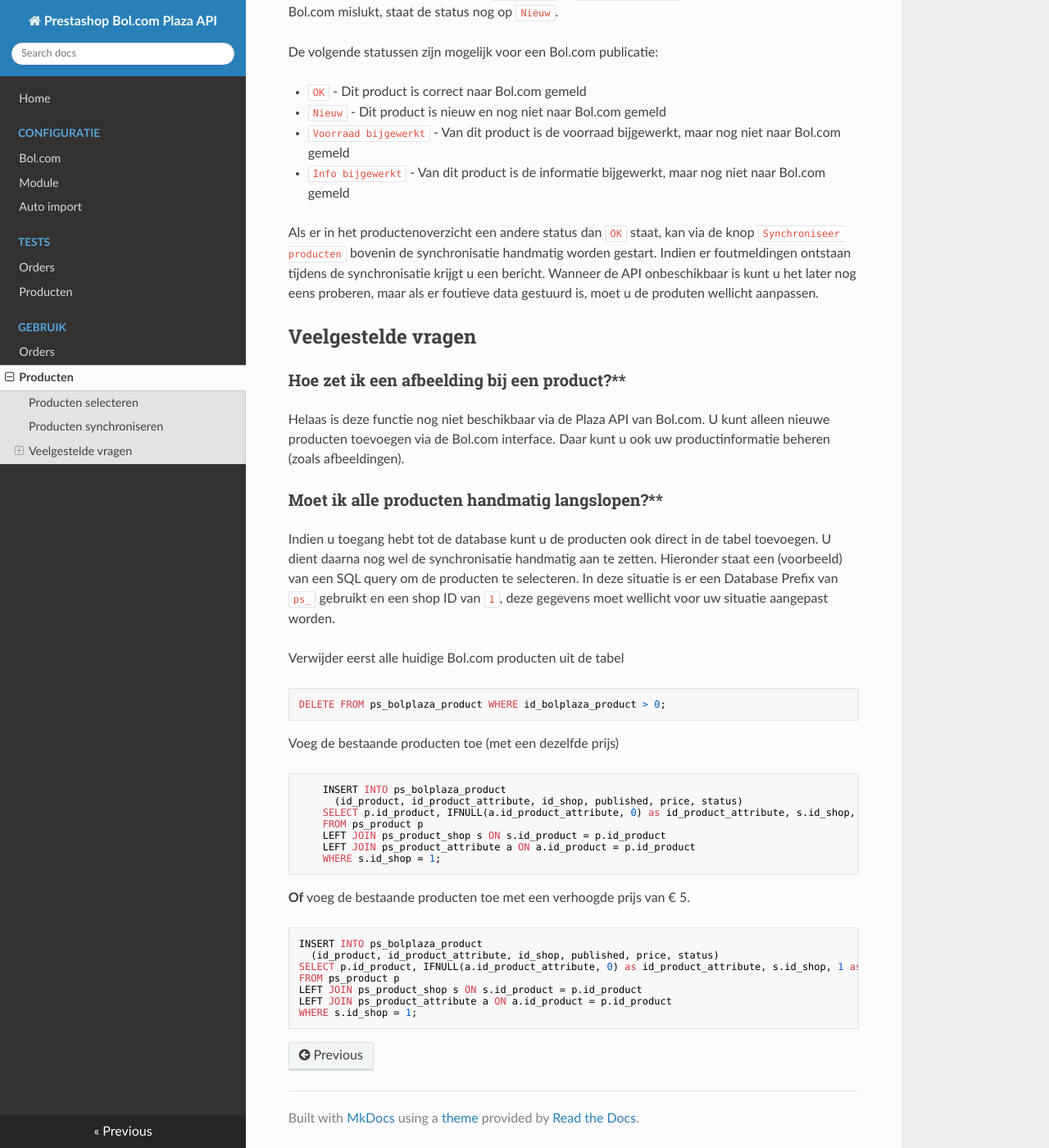
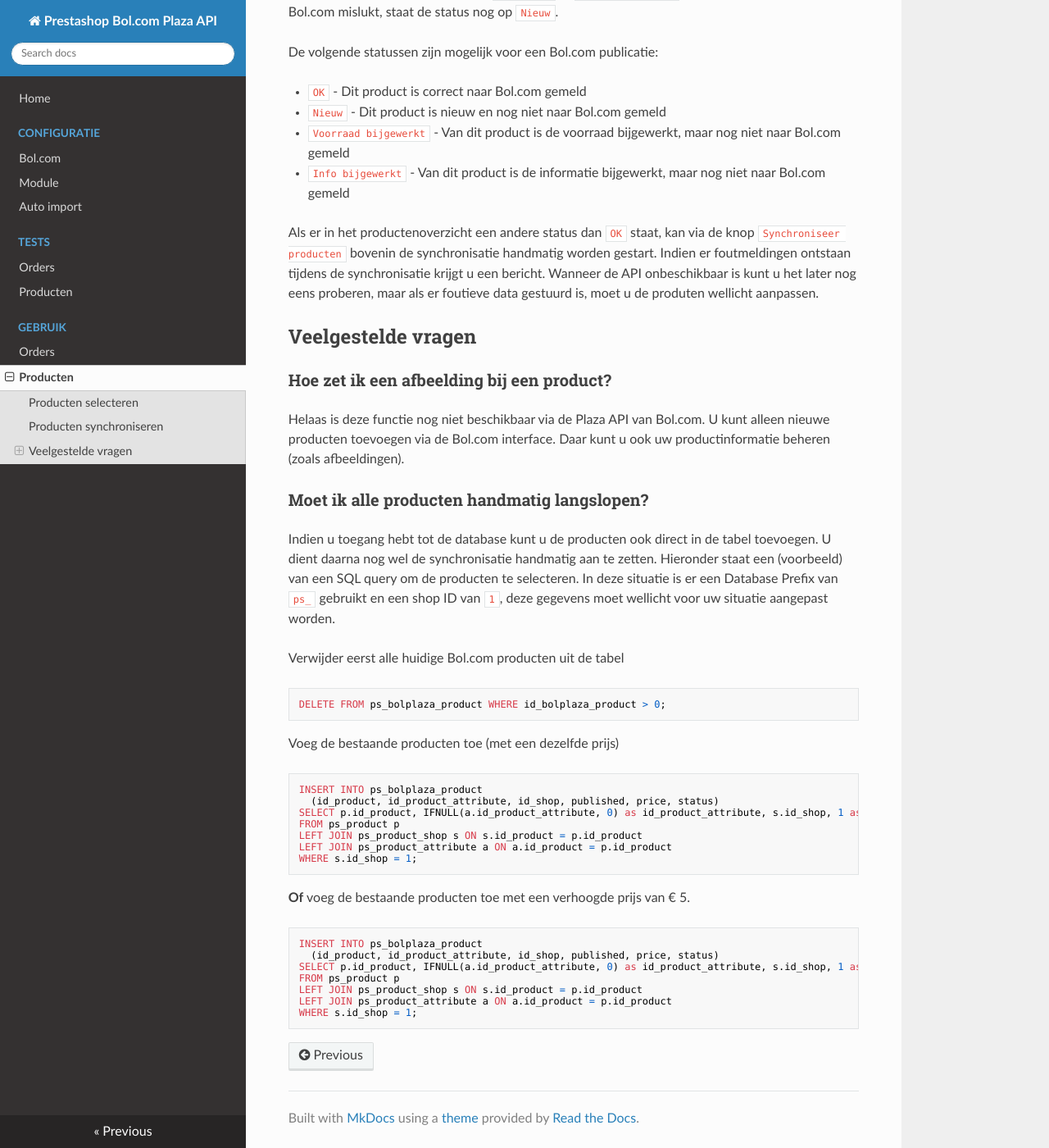
Before and after one commit to werkaandewebshop/prestashop-bolplaza-docs, an MkDocs documentation site: the page built from docs/gebruik/producten.md, in a window 1280 px wide and 1400 px high, scrolled down 1623 px. Shown: the whole window at 82% size. Built offline with MkDocs 1.6.1, drawn with Linux system fonts in a browser that asks for light colours; nearby versions of some CDN libraries; old or Windows-style settings are respelled for this version of MkDocs.

Commit message:
updated scripts

````diff
--- a/docs/gebruik/producten.md
+++ b/docs/gebruik/producten.md
@@ -24,11 +24,11 @@ Als er in het productenoverzicht een andere status dan `OK` staat, kan via de kn
 
 ## Veelgestelde vragen
 
-### Hoe zet ik een afbeelding bij een product?**
+### Hoe zet ik een afbeelding bij een product?
 
 Helaas is deze functie nog niet beschikbaar via de Plaza API van Bol.com. U kunt alleen nieuwe producten toevoegen via de Bol.com interface. Daar kunt u ook uw productinformatie beheren (zoals afbeeldingen).
 
-### Moet ik alle producten handmatig langslopen?**
+### Moet ik alle producten handmatig langslopen?
 
 Indien u toegang hebt tot de database kunt u de producten ook direct in de tabel toevoegen. U dient daarna nog wel de synchronisatie handmatig aan te zetten. Hieronder staat een (voorbeeld) van een SQL query om de producten te selecteren. In deze situatie is er een Database Prefix van `ps_` gebruikt en een shop ID van `1`, deze gegevens moet wellicht voor uw situatie aangepast worden.
 
@@ -38,21 +38,24 @@ Verwijder eerst alle huidige Bol.com producten uit de tabel
 
 Voeg de bestaande producten toe (met een dezelfde prijs)
 
-        INSERT INTO ps_bolplaza_product
-          (id_product, id_product_attribute, id_shop, published, price, status)
-        SELECT p.id_product, IFNULL(a.id_product_attribute, 0) as id_product_attribute, s.id_shop, 1 as published, 0 as price, 1 as status
-        FROM ps_product p
-        LEFT JOIN ps_product_shop s ON s.id_product = p.id_product
-        LEFT JOIN ps_product_attribute a ON a.id_product = p.id_product
-        WHERE s.id_shop = 1;
-
+```sql
+INSERT INTO ps_bolplaza_product
+  (id_product, id_product_attribute, id_shop, published, price, status)
+SELECT p.id_product, IFNULL(a.id_product_attribute, 0) as id_product_attribute, s.id_shop, 1 as published, 0 as price, 1 as status
+FROM ps_product p
+LEFT JOIN ps_product_shop s ON s.id_product = p.id_product
+LEFT JOIN ps_product_attribute a ON a.id_product = p.id_product
+WHERE s.id_shop = 1;
+```
 
 **Of** voeg de bestaande producten toe met een verhoogde prijs van € 5.
 
-    INSERT INTO ps_bolplaza_product
-      (id_product, id_product_attribute, id_shop, published, price, status)
-    SELECT p.id_product, IFNULL(a.id_product_attribute, 0) as id_product_attribute, s.id_shop, 1 as published, ROUND(p.price * 1.21, 2) + 5 as price, 1 as status
-    FROM ps_product p
-    LEFT JOIN ps_product_shop s ON s.id_product = p.id_product
-    LEFT JOIN ps_product_attribute a ON a.id_product = p.id_product
-    WHERE s.id_shop = 1;
+```sql
+INSERT INTO ps_bolplaza_product
+  (id_product, id_product_attribute, id_shop, published, price, status)
+SELECT p.id_product, IFNULL(a.id_product_attribute, 0) as id_product_attribute, s.id_shop, 1 as published, ROUND(p.price * 1.21, 2) + 5 as price, 1 as status
+FROM ps_product p
+LEFT JOIN ps_product_shop s ON s.id_product = p.id_product
+LEFT JOIN ps_product_attribute a ON a.id_product = p.id_product
+WHERE s.id_shop = 1;
+```
````
